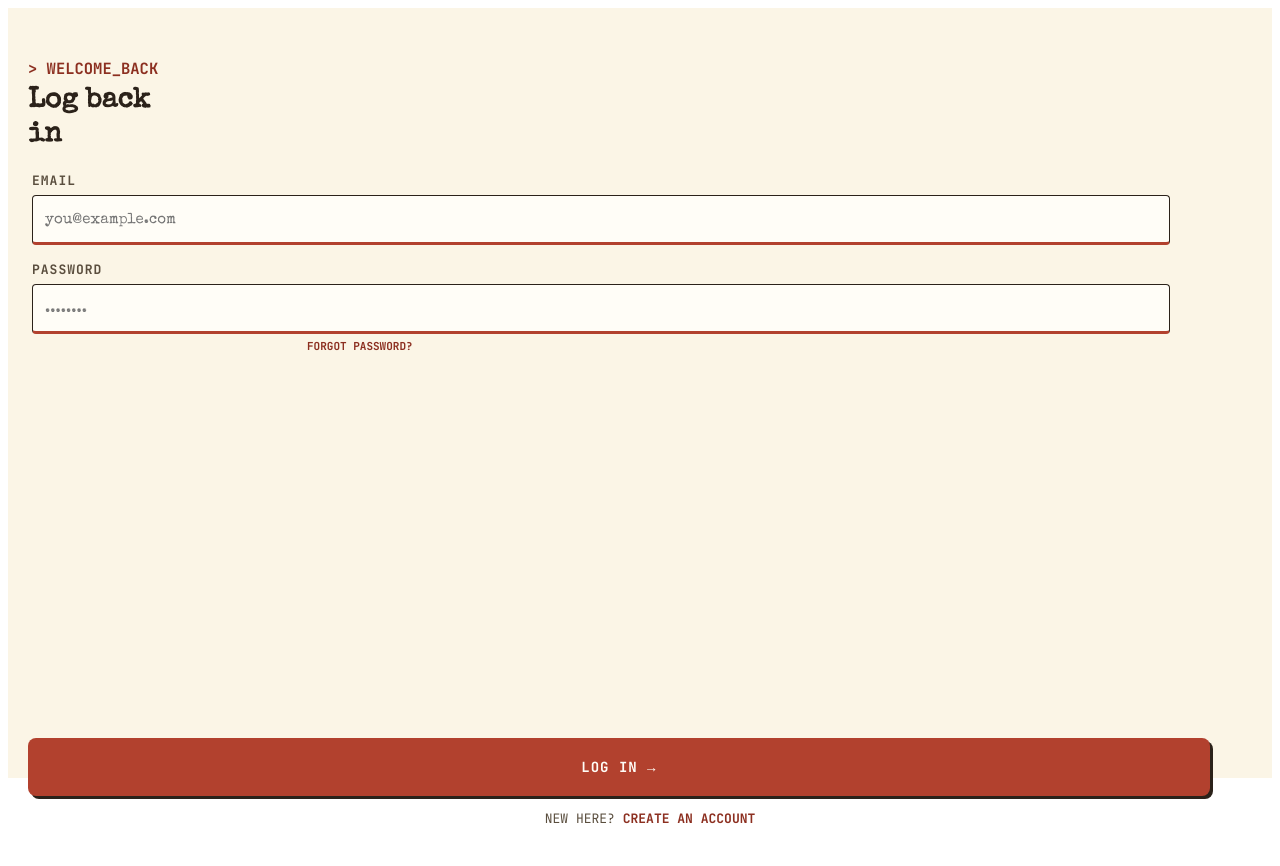
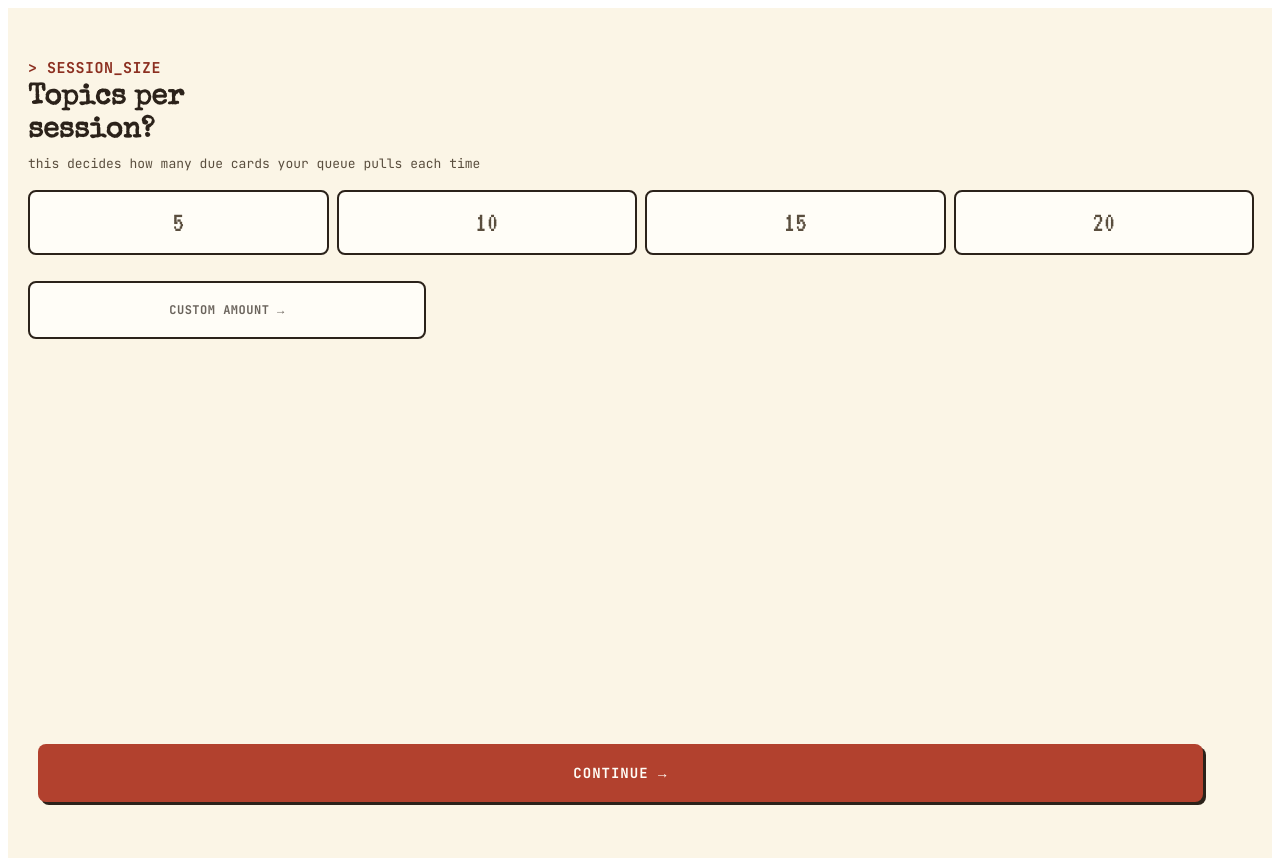
Before and after one commit to Kene-Okeke/recall, a React app in the folder frontend/: page / in a window 1280 px wide. Before the commit the page ends 827 px from the top, so only its background shows below. Built offline with nearby package versions, Linux system fonts and the light colour scheme; the HTML template or start-up script is replaced by a standard one.

Commit message:
sessionSize page ui done

```diff
--- a/frontend/src/App.jsx
+++ b/frontend/src/App.jsx
@@ -1,8 +1,8 @@
 import "./App.css";
 
-import LoginScr from "./pages/LoginScr.jsx";
+import SessionSize from "./pages/SessionSize.jsx";
 function App() {
-  return <LoginScr />;
+  return <SessionSize />;
 }
 
 export default App;
--- a/frontend/src/components/Button.jsx
+++ b/frontend/src/components/Button.jsx
@@ -1,11 +1,10 @@
 import "../css/Button.css";
 
-function Button({ children, onClick }) {
+function Button({ children, onClick, className }) {
   return (
-    <button className="mainButton" onClick={onClick}>
+    <button className={`mainButton ${className || ""}`} onClick={onClick}>
       {children}
     </button>
   );
 }
-
 export default Button;
--- /dev/null
+++ b/frontend/src/css/SessionSize.css
@@ -0,0 +1,120 @@
+.mainContainer {
+  padding: 14px 18px 0;
+  display: flex;
+  flex-direction: column;
+  height: 100vh;
+  overflow: none;
+  background: var(--paperbackground);
+  padding-top: 50px;
+  padding-left: 20px;
+}
+
+.sessionText {
+  font-family: "JetBrains Mono", monospace;
+  font-size: 15px;
+  font-weight: bold;
+  color: #8c2f20; /* rust-dark */
+  letter-spacing: 0.5px;
+  margin: 0 0 4px;
+}
+
+.perSessionText {
+  font-family: "Special Elite", monospace;
+  font-size: 29px;
+  line-height: 1.15;
+  color: #2b221a; /* ink */
+  margin: 0 0 14px;
+  font-weight: bold;
+}
+
+.mainContainer > span {
+  font-family: "JetBrains Mono", monospace;
+  font-size: 11px;
+  color: #5a4e3e; /* ink-soft */
+  margin-top: -8px;
+}
+
+.numberStackCont {
+  display: flex;
+  flex-direction: column;
+  gap: 8px;
+}
+
+.numberCont {
+  display: flex;
+  gap: 8px;
+  flex-wrap: wrap;
+  margin: 18px 0;
+}
+
+.numberRow {
+  flex: 1;
+  min-width: 60px;
+  text-align: center;
+  padding: 16px 0;
+  border-radius: 8px;
+  font-family: "VT323", monospace;
+  font-size: 29px;
+  border: 2px solid #2b221a;
+  background: #fffdf7; /* white */
+  color: #5a4e3e; /* ink-soft */
+  cursor: pointer;
+}
+
+.numberRow.selected {
+  background: #e8a33d; /* mustard */
+  color: #2b221a;
+  box-shadow: 3px 3px 0 #2b221a;
+}
+
+.amountForm {
+  max-width: 370px;
+  height: 15px;
+}
+
+.amountForm input {
+  width: 100%;
+  background: #fffdf7;
+  border: 2px solid #2b221a;
+  border-radius: 8px;
+  padding: 20px 12px;
+  font-family: "JetBrains Mono", monospace;
+  font-weight: 700;
+  font-size: 11px;
+  letter-spacing: 0.5px;
+  color: #2b221a;
+  outline: none;
+}
+
+.amountForm input::placeholder {
+  color: var(--inktext);
+  opacity: 0.7;
+  text-align: center;
+  font-size: 12px;
+  font-weight: bold;
+}
+
+.sessionContinue {
+  display: block;
+  max-width: 150%;
+  width: 115px;
+  text-align: center;
+  background: #b2412e; /* rust */
+  color: #fffdf7; /* white */
+  font-family: "JetBrains Mono", monospace;
+  font-weight: 700;
+  letter-spacing: 1px;
+  font-size: 14px;
+  padding: 27px 10px;
+  border-radius: 8px;
+  border: none;
+  margin-top: 150px;
+  margin-left: 10px;
+  margin-bottom: 14px;
+  box-shadow: 3px 3px 0 #2b221a; /* ink offset shadow */
+  cursor: pointer;
+}
+
+.continueContainer {
+  margin-top: 290px;
+}
--- /dev/null
+++ b/frontend/src/pages/SessionSize.jsx
@@ -0,0 +1,38 @@
+import "../css/SessionSize.css";
+import Button from "../components/Button.jsx";
+
+function SessionSize() {
+  return (
+    <section className="mainContainer">
+      <section className="topicsContainer">
+        <div className="sessionText">&gt; SESSION_SIZE</div>
+        <div className="perSessionText">
+          Topics per <br /> session?
+        </div>
+      </section>
+
+      <span style={{ fontSize: "13px" }}>
+        this decides how many due cards your queue pulls each time
+      </span>
+
+      <div className="numberStackCont">
+        <div className="numberCont">
+          <div className="numberRow">5</div>
+          <div className="numberRow">10</div>
+          <div className="numberRow">15</div>
+          <div className="numberRow">20</div>
+        </div>
+
+        <form action="" className="amountForm">
+          <input type="text" placeholder="CUSTOM AMOUNT →" />
+        </form>
+
+        <div className="continueContainer">
+          <Button className="sessionContinue">CONTINUE →</Button>
+        </div>
+      </div>
+    </section>
+  );
+}
+
+export default SessionSize;
```
